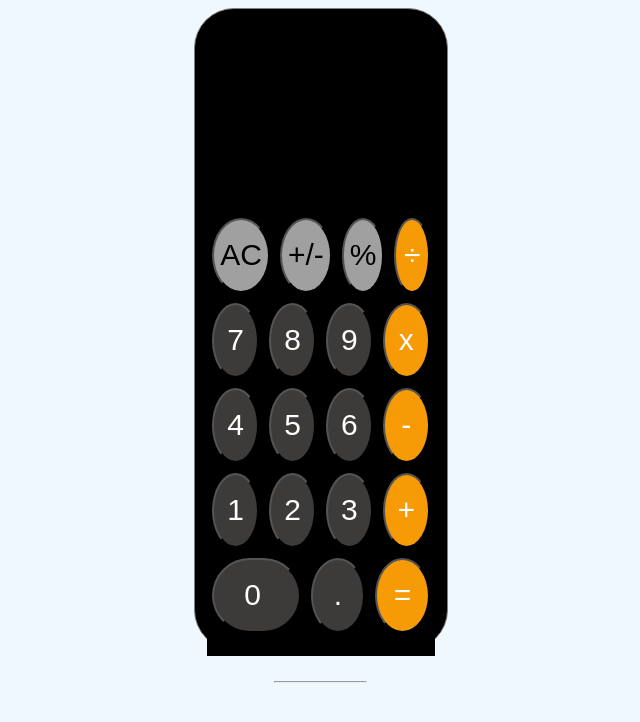
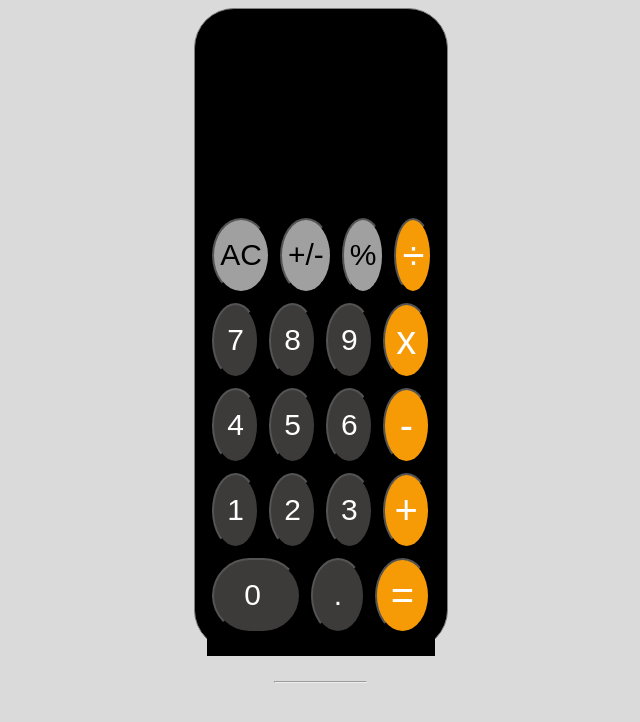
Before and after one commit to lenovalsha/Calculator, a website: page index.html in a window 1280 px wide. Shown: the whole page, without its empty margins (319-959 px from the left). Drawn offline with Linux system fonts and the light colour scheme.

Commit message:
updated css

```diff
--- a/index.css
+++ b/index.css
@@ -1,5 +1,5 @@
 body{
-    background-color: aliceblue;
+    background-color: rgb(218, 218, 218);
     font-family: system-ui, -apple-system, BlinkMacSystemFont, 'Segoe UI', Roboto, Oxygen, Ubuntu, Cantarell, 'Open Sans', 'Helvetica Neue', sans-serif;
 }
 .box{
@@ -58,6 +58,8 @@ label{
     color: white;
     position: relative;
     font-weight: 100;
+    overflow: hidden;
+
 
 
 }
@@ -68,6 +70,8 @@ hr{
 }
 .yellow{
     background-color: #f69a06;
+    font-size: 40px;
+
 }
 .light{
     background-color: #a0a0a0;
```
Also changed, not shown: index.html (+1 -1 lines).
